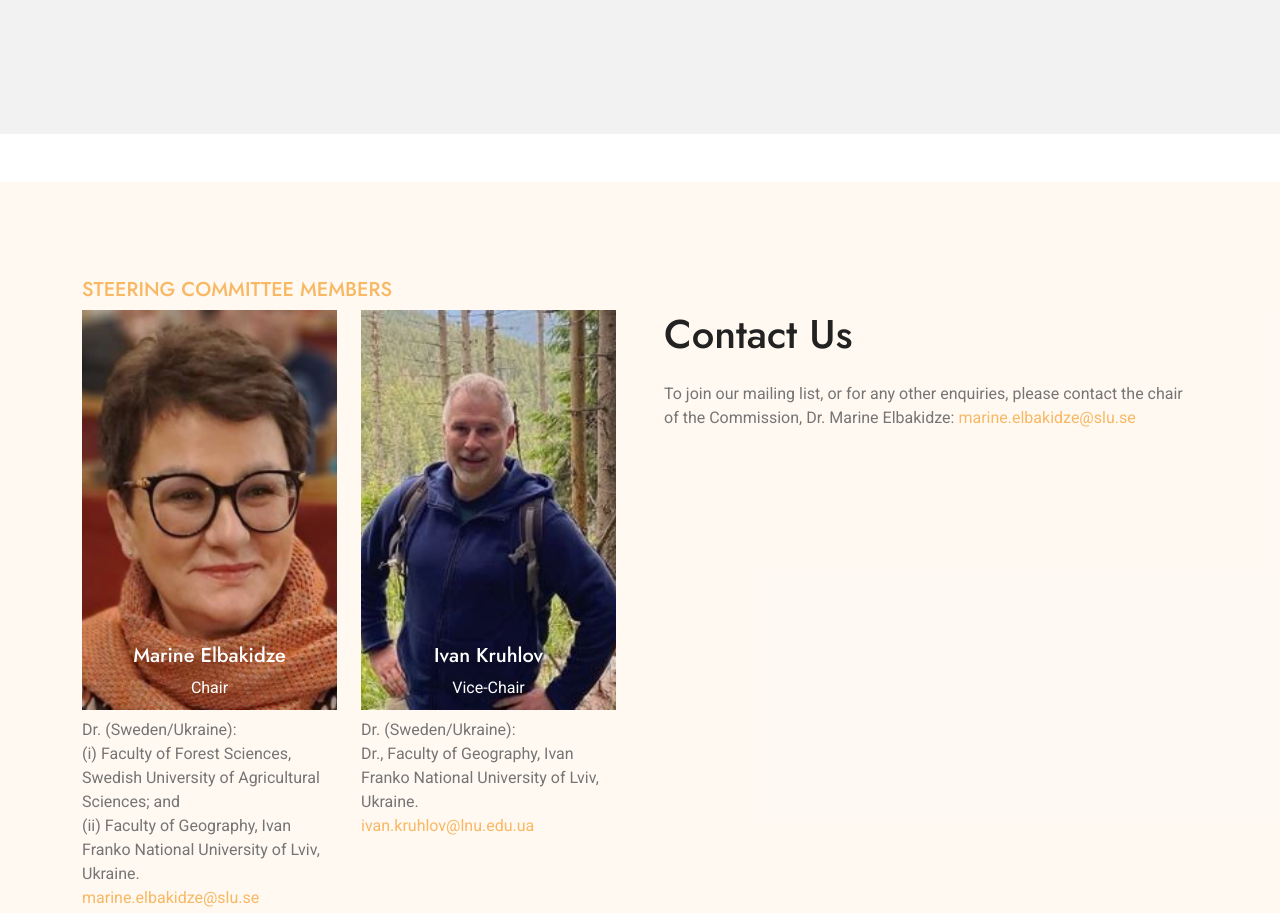
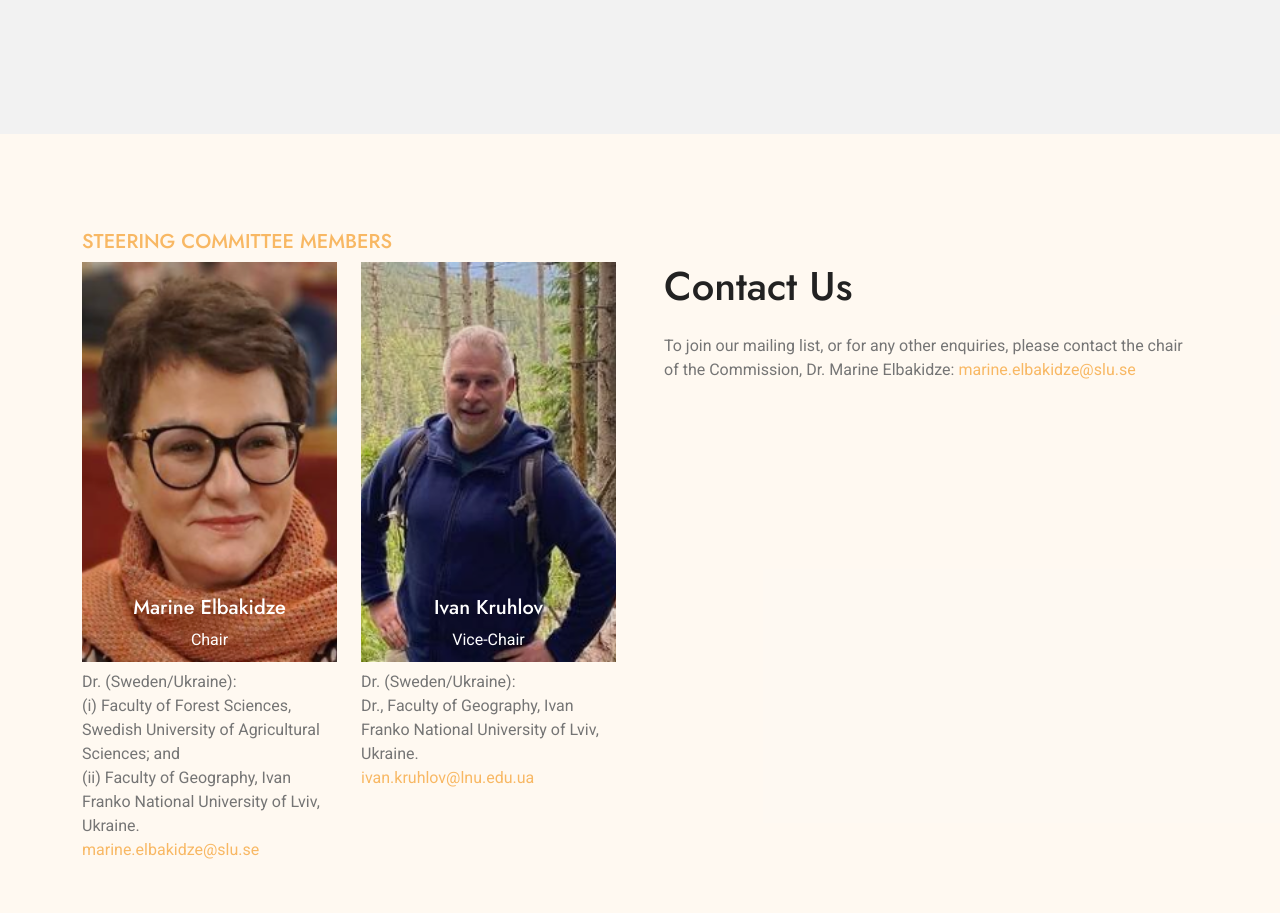
Before and after one commit to defr0std/environs, a website: page public/index.html in a window 1280 px wide. Shown: the part 2480-3393 px from the top of the page. Drawn offline with nearby package versions, Linux system fonts and the light colour scheme.

Commit message:
Fix steering padding

```diff
--- a/public/index.html
+++ b/public/index.html
@@ -278,7 +278,7 @@
   <!-- Services End -->
 
   <!-- Volunteers Start -->
-  <div class="container-fluid volunteer py-5 mt-5" id="steering">
+  <div class="container-fluid volunteer py-5" id="steering">
     <div class="container py-5">
       <h5 class="text-uppercase text-primary">Steering Committee Members</h5>
       <div class="row g-5">
```
